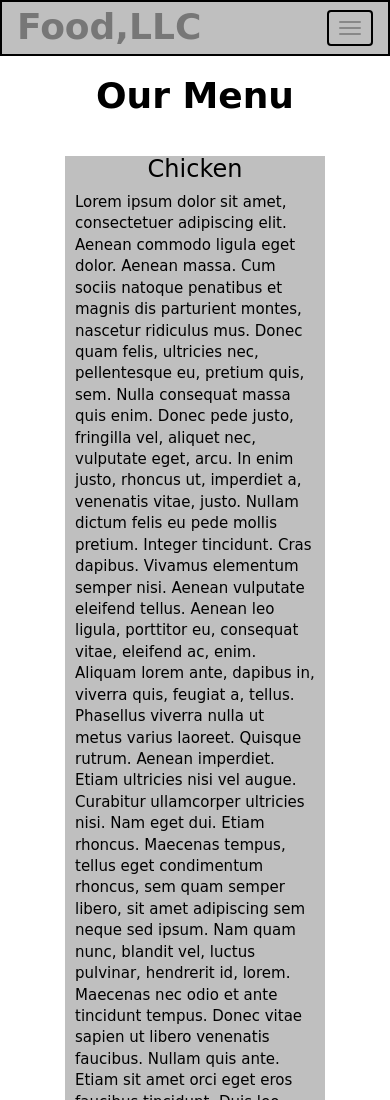
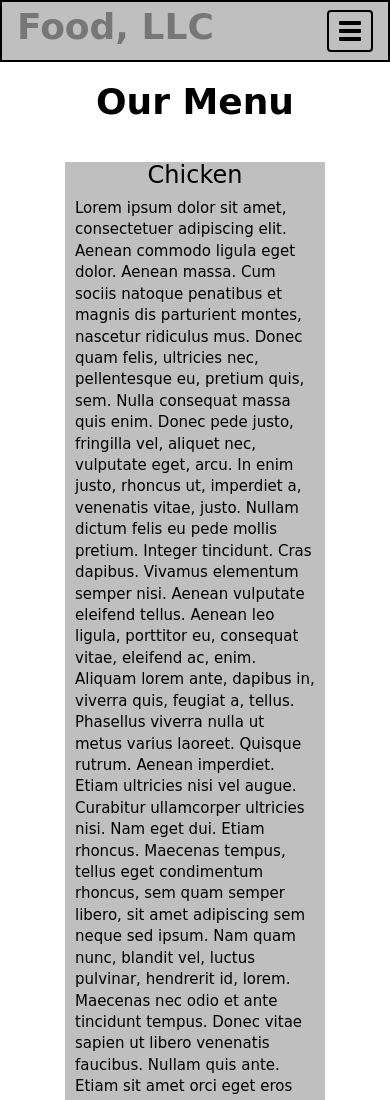
Before and after one commit to Aisnathan/htmltest, a plain HTML site: page mod3_sol/index.html in a window 390 px wide. Shown: the top 1100 px of the page. Drawn offline with Linux system fonts and the light colour scheme; a web font is replaced by a local one.

Commit message:
with changes

```diff
--- a/mod3_sol/css/styles.css
+++ b/mod3_sol/css/styles.css
@@ -10,15 +10,16 @@ body
 	border:2px solid black;
 }
 .navbar-brand h1{margin-top:-10px;
-font-weight: bold;}
+font-weight: bold;
+}
 
 .navbar-default .navbar-collapse{
 padding:0;}
-.navbar-header button.navbar-toggle, .navbar-header.icon-bar{
+.navbar-header button.navbar-toggle.collapsed, .navbar-header button.navbar-toggle.collapsed .icon-bar{
 	border: 2px solid black;}
 
-	.navbar-header button.navbar-toggle:focus, .navbar-header.icon-bar:focus{
-	border: 1px solid white;
+	.navbar-header button.navbar-toggle , .icon-bar{
+	border: 2px solid white;
 }
 
 
@@ -48,8 +49,7 @@ padding:0;}
          font-size: 1.5em;
          padding:0px 10px 0px 10px;
 
-                   /*margin-left: -30px;*/
-               }
+                     }
 
 
 
--- a/mod3_sol/index.html
+++ b/mod3_sol/index.html
@@ -12,10 +12,10 @@
   <body>
   <header>
   	<nav  id="header-nav" class="navbar navbar-default navbar-static-top">
-  	 <div class="container">
+  	 <div class="container-fluid">
   	  <div class="navbar-header">
   	    <div class="navbar-brand" class="navbar-left" >
-  	    <h1>Food,LLC</h1>
+  	    <h1>Food, LLC</h1>
   	    </div>
 
         <button type="button" class="navbar-toggle collapsed" data-toggle="collapse" data-target="#collapsable-nav" aria-expanded="false">
```
